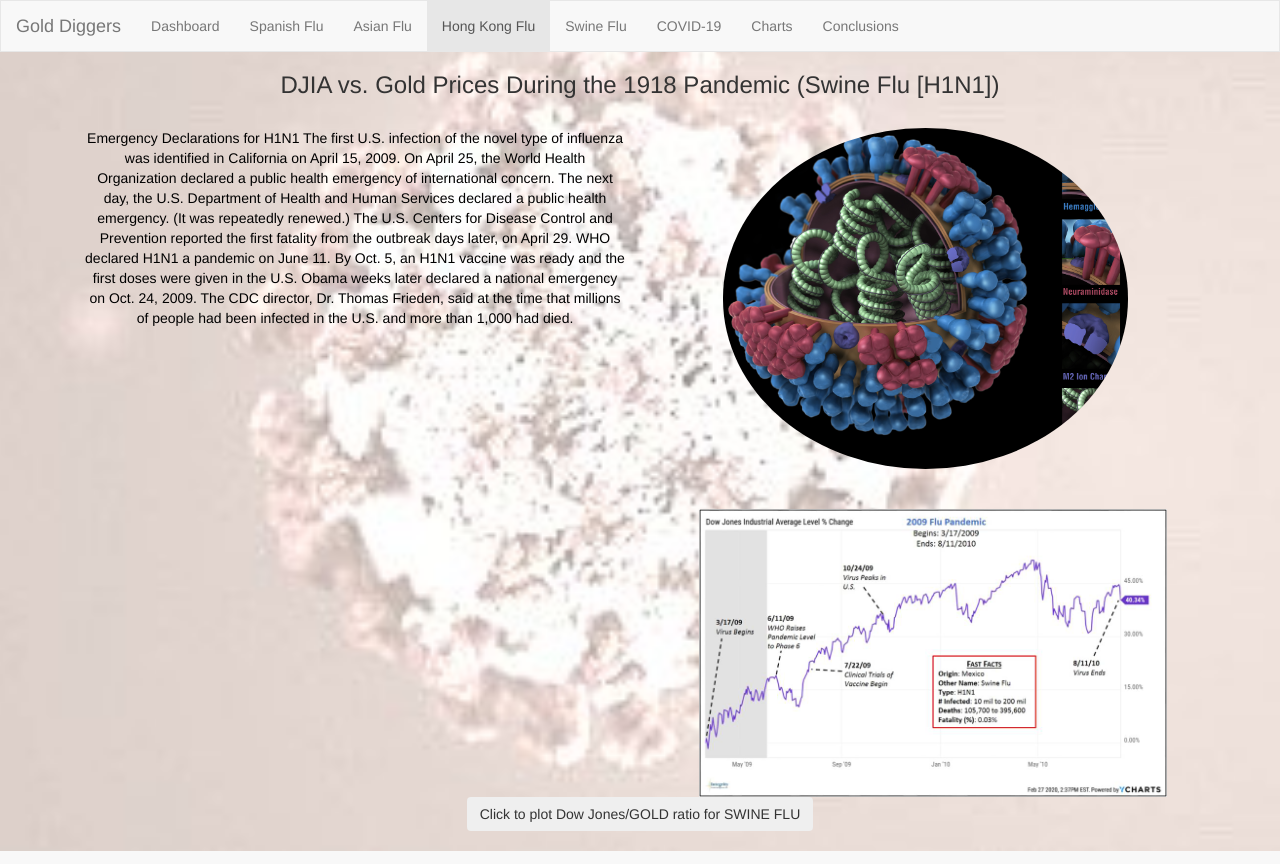
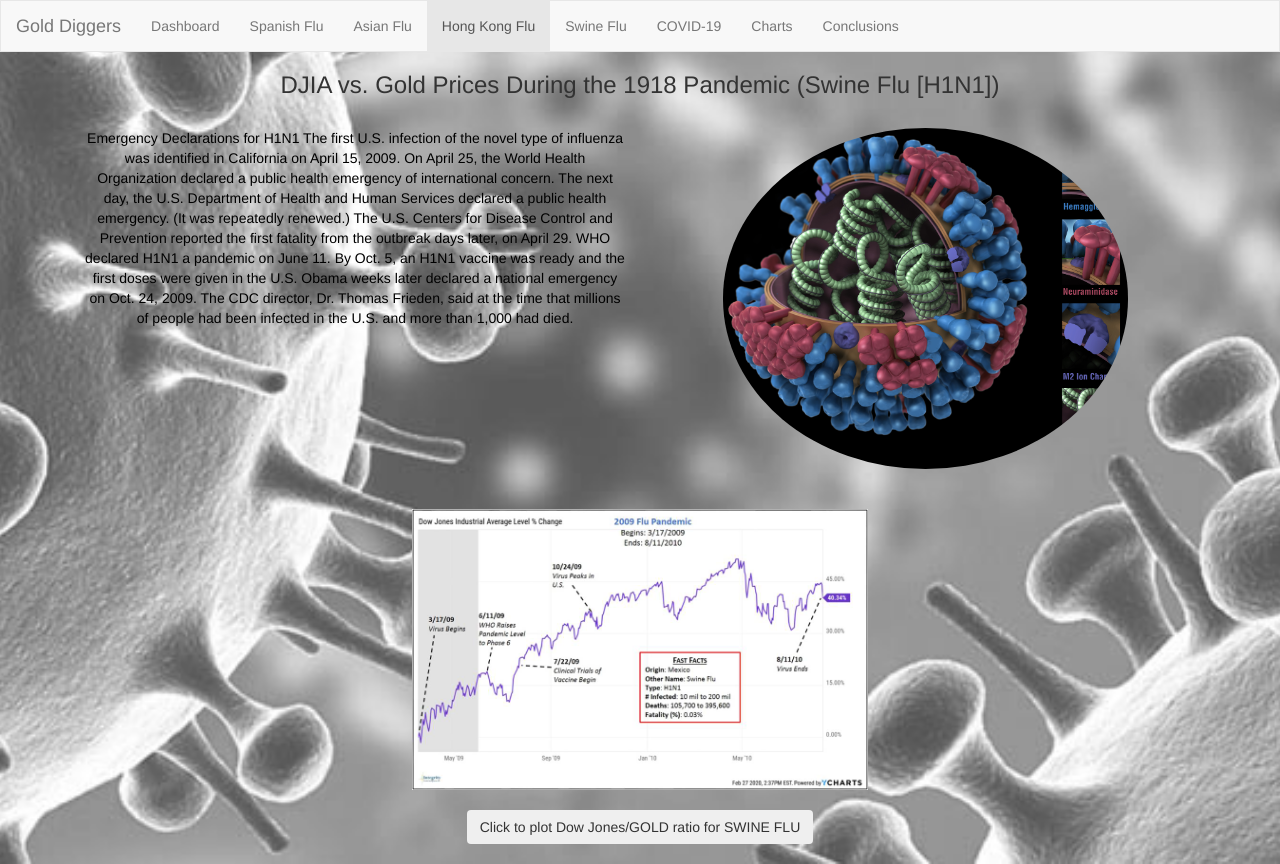
Before and after one commit to pandemicgoldprices/pandemicgoldprices, a Flask app: template templates/swine_flu.html in a window 1280 px wide. Run offline with Flask 2, Linux system fonts and the light colour scheme; the template is opened without the code that fills it: most values are stand-ins (such as "Sample title", 1, 10 or a date in 2020); some libraries are stand-ins or nearby versions.

Commit message:
background change

```diff
--- a/templates/swine_flu.html
+++ b/templates/swine_flu.html
@@ -34,6 +34,14 @@
         }
       }
       </style>
+       <style>
+
+        body  {
+          background-image: url('/imgs/H1N1.png');
+          background-position: center top;
+          background-size: cover;
+        }
+       </style>
       </head>
     <body>
       <!-- navbar -->
@@ -56,18 +64,6 @@
       </nav>
     <!-- end of navbar -->
           <body>
-          <style>
-
-           body  {
-
-  background-image: url("{{url_for('static', filename='/imgs/covid19.jpg')}}");
-
-            background-position: center top;
-            background-size: cover;
-
-
-            }
-          </style>
         <div class="container text-center">
             <h3>DJIA vs. Gold Prices During the 1918 Pandemic (Swine Flu [H1N1])</h3>
             <br>
@@ -97,18 +93,17 @@ Obama weeks later declared a national emergency on Oct. 24, 2009. The CDC direct
             <br>
           </div>
             <div class="row">
-                <div class="col-sm-6"></div>
-                  <img src="DJIA_H1N1.jpg" alt="image" style="width:40%">
+                <div class="col-sm-12">
+                  <center><img src="DJIA_H1N1.jpg" alt="image" style="width:40%"></center><br>
+              </div>
             </div>
 
 
-
-        <div class="row">
+            <div class="row">
               <div id ="swineDowGold">
               <div class="col-sm-12">
-                <button id = "myButtonOne" type="button" class="btn btn-secondary" onClick="renderDowOverGoldPlot('swineDowGold',{{ data }} )">Click to plot Dow Jones/GOLD ratio for SWINE FLU  </button>
+                <center><button id = "myButtonOne" type="button" class="btn btn-secondary" onClick="renderDowOverGoldPlot('swineDowGold',{{ data }} )">Click to plot Dow Jones/GOLD ratio for SWINE FLU  </button></center>
               </div>
-                 </div>
               </div>
             </div>
           <br>
```
Also changed, not shown: static/imgs/H1N1.png (added).
